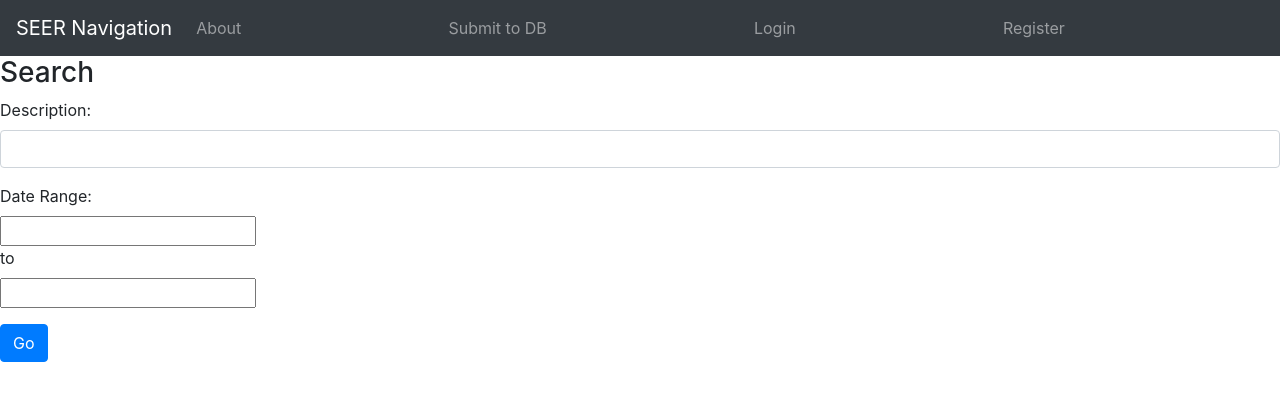
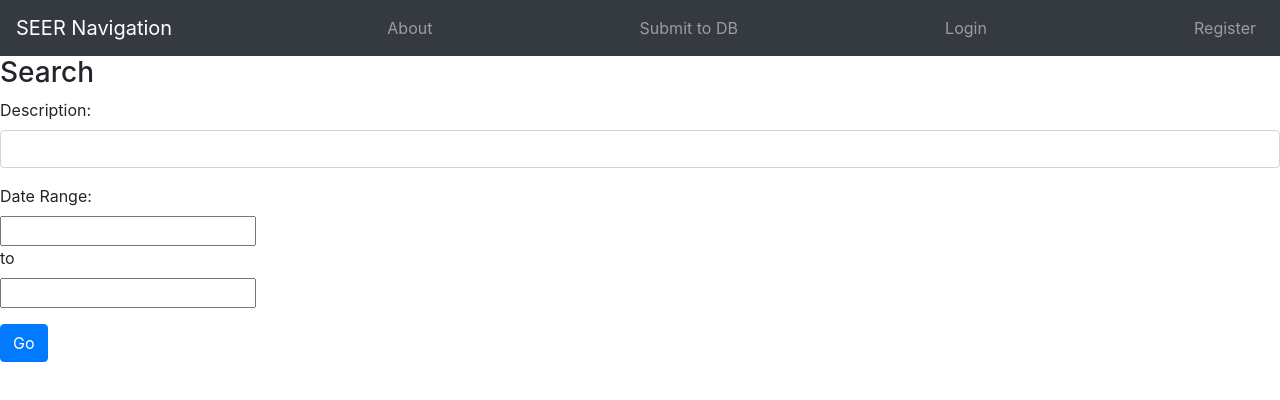
Before and after one commit to firstaid-kit/software-engineering-s2-2020, a React (Create React App) app in the folder frontend/software-engineering-s2-2020/: page / in a window 1280 px wide. Shown: the top 400 px of the page. Built offline with nearby package versions, Linux system fonts and the light colour scheme.

Commit message:
restyle navbar

```diff
--- a/frontend/software-engineering-s2-2020/src/App.js
+++ b/frontend/software-engineering-s2-2020/src/App.js
@@ -1,6 +1,6 @@
 import React from 'react';
 import "bootstrap/dist/css/bootstrap.min.css";
-import { BrowserRouter as Router, Route, Switch, Link } from "react-router-dom";
+import { BrowserRouter as Router, Route, Switch } from "react-router-dom";
 import './App.css';
 import { Component } from 'react';
 
--- a/frontend/software-engineering-s2-2020/src/components/navbar.component.js
+++ b/frontend/software-engineering-s2-2020/src/components/navbar.component.js
@@ -5,25 +5,25 @@ export default class Navbar extends Component {
 
   render() {
     return (
-      <nav className="navbar navbar-dark bg-dark navbar-expand-lg">
+      <nav className="navbar navbar-dark bg-dark navbar-expand-sm">
         <Link to="/" className="navbar-brand">SEER Navigation</Link>
         <div className="collpase navbar-collapse">
-        <ul className="navbar-nav mr-auto">
+        <ul className="navbar-nav ml-auto">
            <li className="navbar-item">
           <Link to="/about" className="nav-link">About</Link>
           </li>
         </ul>
-        <ul className="navbar-nav mr-auto">
+        <ul className="navbar-nav ml-auto">
            <li className="navbar-item">
           <Link to="/submit" className="nav-link">Submit to DB</Link>
           </li>
         </ul>
-        <ul className="navbar-nav mr-auto">
+        <ul className="navbar-nav ml-auto">
            <li className="navbar-item">
           <Link to="/login" className="nav-link">Login</Link>
           </li>
         </ul>
-        <ul className="navbar-nav mr-auto">
+        <ul className="navbar-nav ml-auto">
            <li className="navbar-item">
           <Link to="/user" className="nav-link">Register</Link>
           </li>
```
